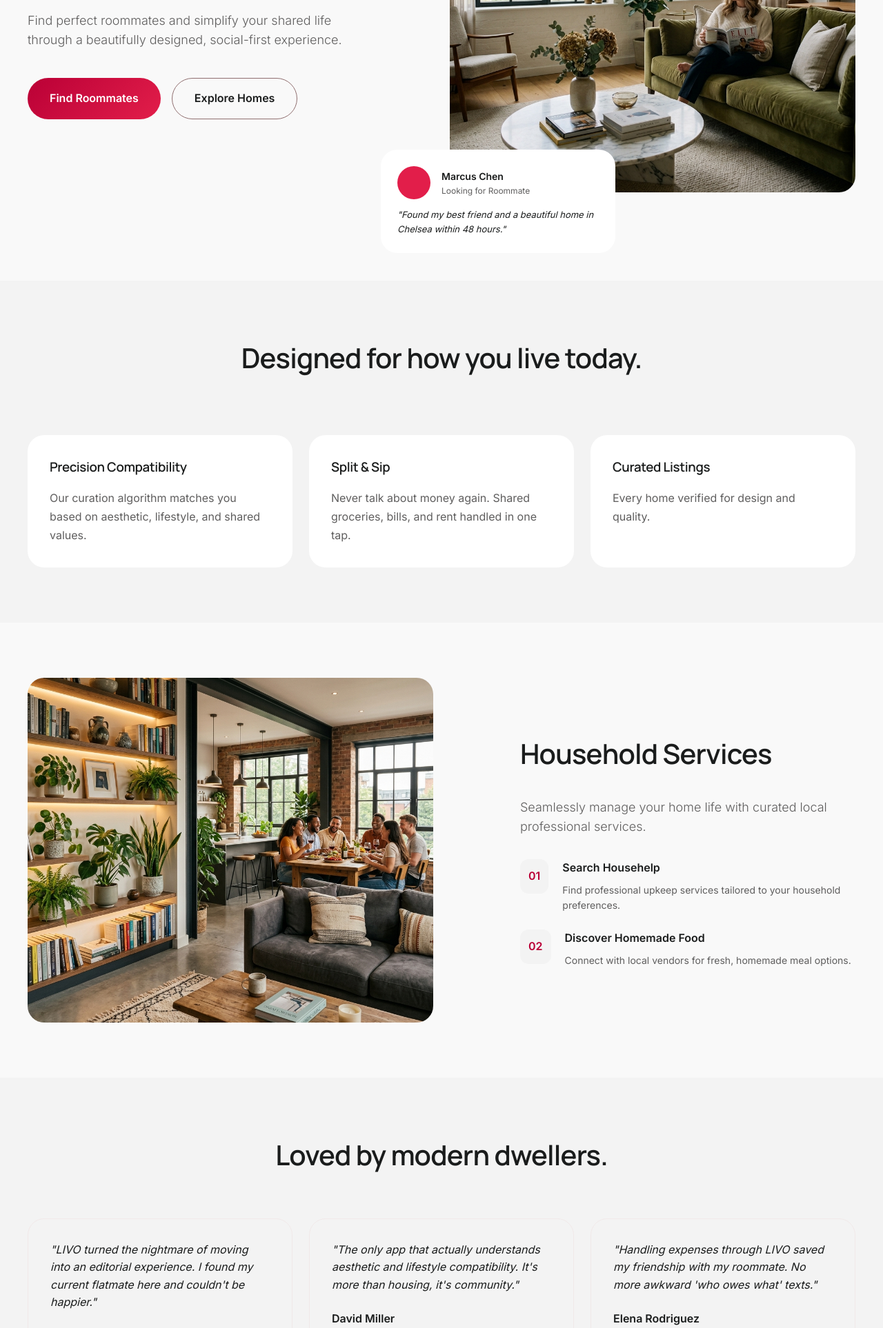
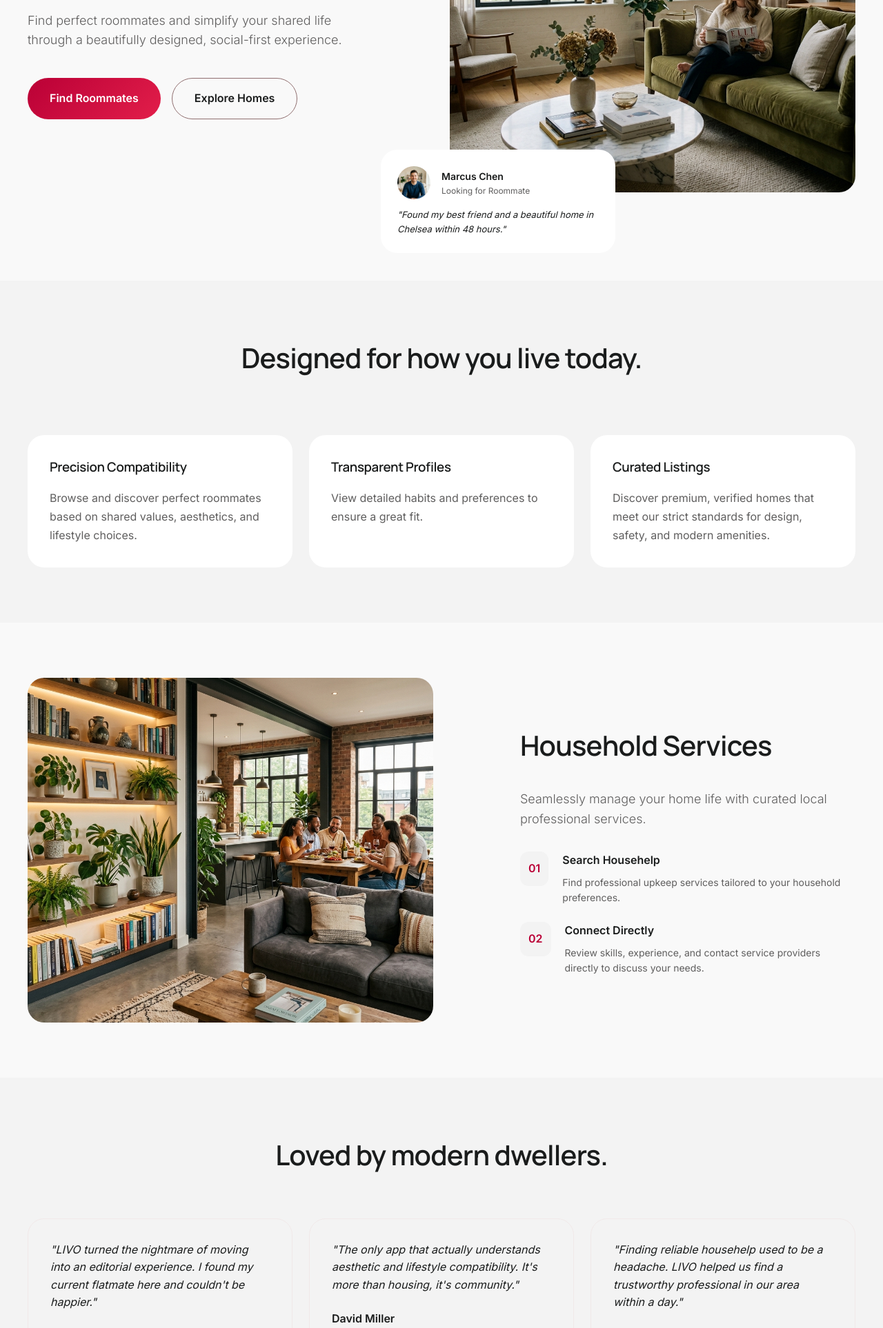
Before and after one commit to saeed1062/livo-v1, a Django app: page / in a window 1280 px wide. Shown: the part 441-2367 px from the top of the page at 69% size. Run offline with Django 5.2, Linux system fonts and the light colour scheme.

Commit message:
Fixed Bugs

```diff
--- a/livo/err_check.html
+++ b/livo/err_check.html
@@ -291,8 +291,8 @@
     .card-header { padding: 12px 16px; display: flex; align-items: center; justify-content: space-between; }
     .author-info { display: flex; align-items: center; gap: 10px; }
     .circle { border-radius: 50%; overflow: hidden; background: #e4e6eb; }
+    .circle img { width: 100%; height: 100%; object-fit: cover; display: block; }
     .author-avatar { width: 40px; height: 40px; }
-    .author-avatar img { width: 100%; height: 100%; object-fit: cover; }
     .avatar-placeholder { width: 100%; height: 100%; display: flex; align-items: center; justify-content: center; font-weight: 700; color: #65676b; }
 
     .author-details { display: flex; flex-direction: column; }
--- a/livo/templates/dashboards/roommate.html
+++ b/livo/templates/dashboards/roommate.html
@@ -52,7 +52,7 @@
         {% endif %}
 
         <!-- LIFESTYLE PREFERENCES -->
-
+        <div class="data-section mt-30">
             <div class="section-top">
                 <h3>Lifestyle Matrix</h3>
                 <p>These preferences help us find your perfect matches.</p>
@@ -143,7 +143,6 @@
                     </form>
                 </div>
             {% endif %}
-        </div>
         </div>
 
         <!-- PEOPLE IN MY BUILDINGS SECTION -->
--- a/livo/templates/landing.html
+++ b/livo/templates/landing.html
@@ -22,7 +22,9 @@
             <!-- Editorial Asymmetric Overlay -->
             <div class="card hero-testimonial-card" style="position: absolute; bottom: -40px; left: -100px; width: 340px; padding: 24px;">
                 <div style="display: flex; align-items: center; gap: 16px; margin-bottom: 12px;">
-                    <div style="width: 48px; height: 48px; border-radius: 50%; background: var(--livo-red-container);"></div>
+                    <div style="width: 48px; height: 48px; border-radius: 50%; overflow: hidden;">
+                        <img src="{% static 'images/marcus.png' %}" alt="Marcus Chen" style="width: 100%; height: 100%; object-fit: cover; display: block;">
+                    </div>
                     <div>
                         <div style="font-weight: 600; font-size: 14px;">Marcus Chen</div>
                         <div style="font-size: 12px; color: var(--secondary);">Looking for Roommate</div>
@@ -44,15 +46,15 @@
         <div class="editorial-grid">
             <div class="card" style="grid-column: 1 / span 4;">
                 <h3 style="margin-bottom: 16px;">Precision Compatibility</h3>
-                <p class="body-md">Our curation algorithm matches you based on aesthetic, lifestyle, and shared values.</p>
+                <p class="body-md">Browse and discover perfect roommates based on shared values, aesthetics, and lifestyle choices.</p>
             </div>
             <div class="card" style="grid-column: 5 / span 4;">
-                <h3 style="margin-bottom: 16px;">Split & Sip</h3>
-                <p class="body-md">Never talk about money again. Shared groceries, bills, and rent handled in one tap.</p>
+                <h3 style="margin-bottom: 16px;">Transparent Profiles</h3>
+                <p class="body-md">View detailed habits and preferences to ensure a great fit.</p>
             </div>
             <div class="card" style="grid-column: 9 / span 4;">
                 <h3 style="margin-bottom: 16px;">Curated Listings</h3>
-                <p class="body-md">Every home verified for design and quality.</p>
+                <p class="body-md">Discover premium, verified homes that meet our strict standards for design, safety, and modern amenities.</p>
             </div>
         </div>
     </div>
@@ -81,8 +83,8 @@
                 <div style="display: flex; gap: 20px; align-items: start;">
                     <div style="padding: 12px; background: var(--surface-low); border-radius: 12px; font-weight: bold; color: var(--livo-red);">02</div>
                     <div>
-                        <h4 style="margin-bottom: 8px;">Discover Homemade Food</h4>
-                        <p style="font-size: 14px; color: var(--secondary);">Connect with local vendors for fresh, homemade meal options.</p>
+                        <h4 style="margin-bottom: 8px;">Connect Directly</h4>
+                        <p style="font-size: 14px; color: var(--secondary);">Review skills, experience, and contact service providers directly to discuss your needs.</p>
                     </div>
                 </div>
             </div>
@@ -106,7 +108,7 @@
                 <div style="font-size: 12px; color: var(--secondary);">London, UK</div>
             </div>
             <div class="card" style="grid-column: 9 / span 4; border: 1px solid var(--outline-variant); background: transparent;">
-                <p style="margin-bottom: 24px; font-style: italic;">"Handling expenses through LIVO saved my friendship with my roommate. No more awkward 'who owes what' texts."</p>
+                <p style="margin-bottom: 24px; font-style: italic;">"Finding reliable househelp used to be a headache. LIVO helped us find a trustworthy professional in our area within a day."</p>
                 <div style="font-weight: 600;">Elena Rodriguez</div>
                 <div style="font-size: 12px; color: var(--secondary);">San Francisco, CA</div>
             </div>
```
Also changed, not shown: livo/templates/posts/feed.html (+3 -4 lines), livo/db.sqlite3, livo/media/profile_images/20250227_1200152.jpg (added), livo/static/images/marcus.png (added).
